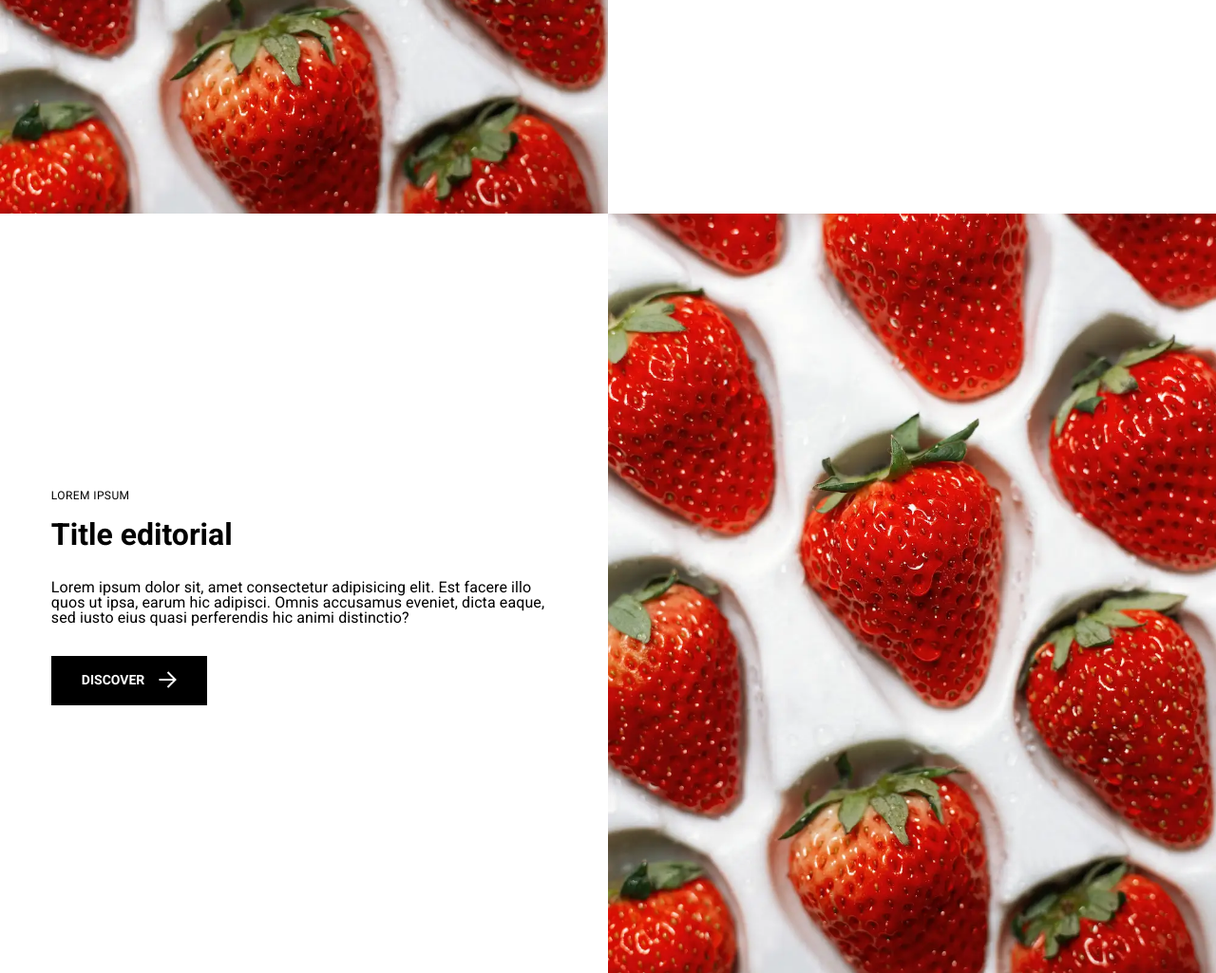
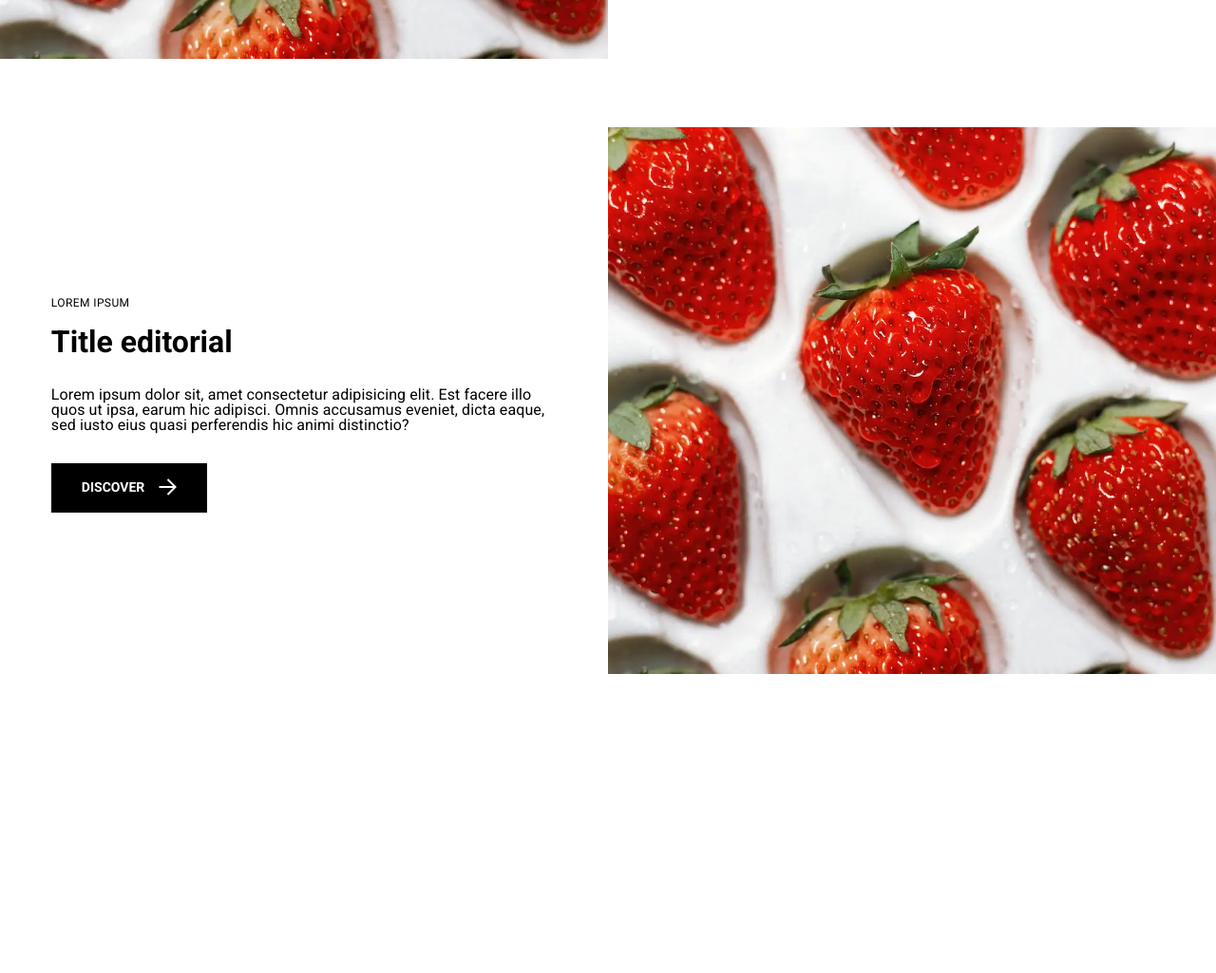
Before and after one commit to Camilla-Barb/project_work, a plain HTML site: page index.html in a window 1280 px wide. Shown: the part 1165-2190 px from the top of the page at 95% size. After the commit the page ends 1885 px from the top, so only its background shows below. Drawn offline with Linux system fonts and the light colour scheme.

Commit message:
Revisione e modifiche evenetuali errori

```diff
--- a/index.html
+++ b/index.html
@@ -98,7 +98,7 @@
 
 
 <div class="media-testo">
-    <div class="media" style="background-image: url('../img/strawberries2.webp')"></div>
+    <div class="media" style="background: url('img/strawberries2.webp') no-repeat center/cover;"></div>
     <div class="testo">
       <p class="overline">Lorem Ipsum</p>
       <h2>Title editorial</h2>
@@ -132,7 +132,7 @@
 <!---------------------------------SEZIONE 3 REVERSE---------------------------------------->
 
   <div class="media-testo media-testo--reverse">
-    <div class="media" style="background-image: url('../img/strawberries2.webp')"></div>
+    <div class="media" style="background: url('img/strawberries2.webp') no-repeat center/ cover"></div>
     <div class="testo">
       <p class="overline">Lorem Ipsum</p>
       <h2>Title editorial</h2>
--- a/stylesheets/style.css
+++ b/stylesheets/style.css
@@ -149,11 +149,8 @@ li svg{
     width: 100%;
     min-height: 250px;
     padding:50px;
-    margin-top: 328px;
-
-
+    margin-top: 500px;
 }
-
 
 #hero h1{
     font-size: 4rem;
@@ -180,24 +177,31 @@ li svg{
 }
 
 /**********************MEDIA-TESTO***********************************/
-.media{
-    background-repeat: no-repeat;
-	background-size: cover;
-	background-position: center;
+
+.media-testo {
+    grid-template-columns: 1fr;
+    grid-template-rows: 365px auto;
+    min-height: initial;
+}
+
+.testo {
+    padding: 50px 50px;
 }
 
 
-.media-testo {
-	display: grid;
-	grid-template-columns: 1fr 1fr;
-	min-height: 800px;
-	background-color: #fff;
+.media-testo--reverse .media {
+    grid-column: 1;
+    grid-row: 1;
 }
 
-.testo {
-	padding: 8.412197686645636%;
-	align-self: center;
+.media{
+    /*background-repeat: no-repeat;
+	background-size: cover;
+	background-position: center;*/
+    min-height: 576px;
+    margin: 10px 0;
 }
+
 
 .testo h2 {
 	margin: 10px 0 32px;
@@ -217,16 +221,12 @@ li svg{
 	display: inline-block;
 }
 
-/**********************MEDIA-TESTO REVERSE***********************************/
-.media-testo--reverse .media {
-	grid-column: 2 / 3;
-	grid-row: 1 / 2;
-}
 
 
-/**********************MEDIAQUERY***********************************/
 
-@media only screen and (min-width:1023px) {
+/****************************MEDIAQUERY*************************************************/
+/**DISPLAY LARGE PC (Da 1023 IN POI)***/
+@media only screen and (min-width:992px) {
 
 /*******************NAV*****************/
 
@@ -275,4 +275,28 @@ margin: 250px 20px  ;
     letter-spacing: 0.01em;
     }
 
+/******************MEDIA TESTO*****************/
+
+    .media-testo {
+        display: grid;
+        grid-template-columns: 1fr 1fr;
+        grid-template-rows: 2fr;
+        background-color: #fff;
+        padding-top: 4%;
+    }
+
+     .media-testo--reverse .media {
+        grid-column: 2 / 3;
+        grid-row: 1 / 2;
+  }
+
+.testo {
+	padding: 8.412197686645636%;
+	align-self: center;
 }
+}
+
+/**DISPLAY SMALL-MEDIUM MOBILE-TABLET (DA 0 A 768) **/
+  /*  @media only screen and (max-width:767px) {
+
+}
```
Also changed, not shown: icon/freccia.svg (renamed from icon/icon.svg), icon/home.png (deleted), icon/menu_list.png (deleted), img/strawberries1.webp.
